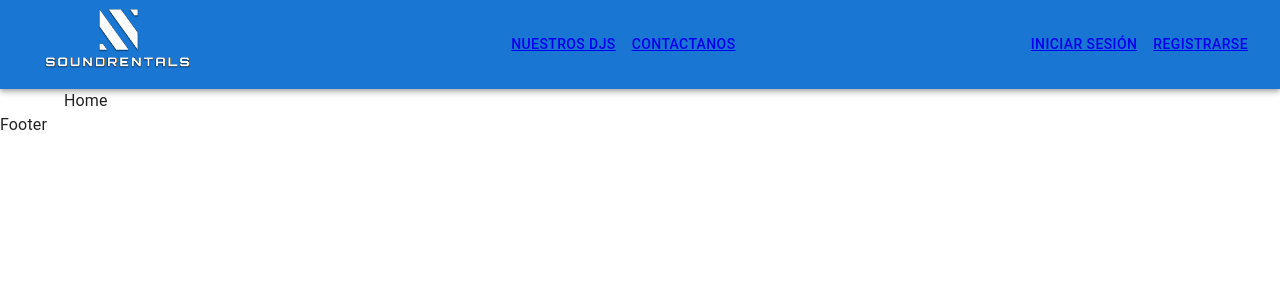
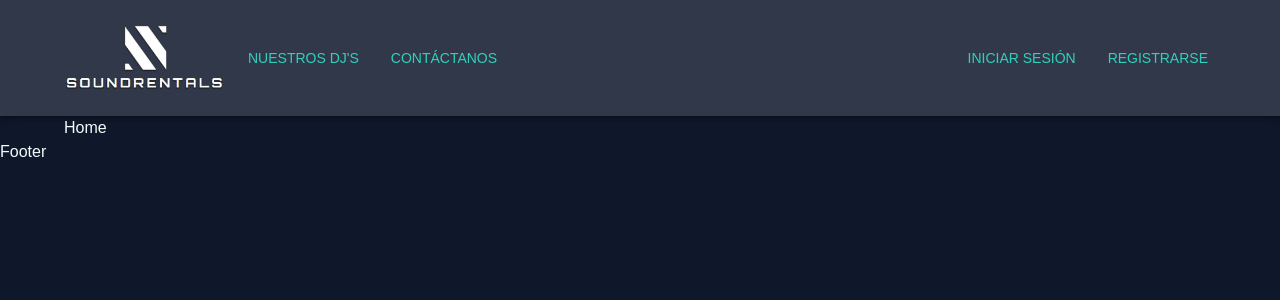
Before and after one commit to DOF1109/sound-rentals, a React (Vite) app in the folder frontend/: page / in a window 1280 px wide. Shown: the top 300 px of the page. Built offline with nearby package versions, Linux system fonts and the light colour scheme.

Commit message:
Se modifican estilos en el Header

```diff
--- a/frontend/src/components/layout/Header.jsx
+++ b/frontend/src/components/layout/Header.jsx
@@ -2,13 +2,11 @@ import AppBar from "@mui/material/AppBar";
 import Box from "@mui/material/Box";
 import Toolbar from "@mui/material/Toolbar";
 import IconButton from "@mui/material/IconButton";
-import Typography from "@mui/material/Typography";
 import Menu from "@mui/material/Menu";
 import MenuIcon from "@mui/icons-material/Menu";
 import Container from "@mui/material/Container";
 import Button from "@mui/material/Button";
 import MenuItem from "@mui/material/MenuItem";
-import AdbIcon from "@mui/icons-material/Adb";
 import { useState } from "react";
 import { Link } from "react-router-dom";
 import Logo from "../../assets/images/SoundRentals-logo.webp";
@@ -25,8 +23,8 @@ const Header = () => {
   };
 
   return (
-    <AppBar position="static">
-      <Container maxWidth="xl">
+    <AppBar position="static" sx={{ py: 3 }}>
+      <Container>
         <Toolbar disableGutters>
           {/* Mobile menu */}
           <Box sx={{ flexGrow: 1, display: { xs: "flex", md: "none" } }}>
@@ -73,36 +71,43 @@ const Header = () => {
             </Menu>
           </Box>
 
-          <Box flexGrow={1} component={Link} to="/">
+          <Box flexGrow={1} display="flex" alignItems="center">
+            <Box component={Link} to="/" display="flex">
               <Box
                 component="img"
                 src={Logo}
                 alt="SountRentals"
-              sx={{ maxWidth: { xs: "160px", md: "200px" } }}
+                sx={{ maxWidth: { xs: "130px", md: "160px" } }}
               />
             </Box>
 
-          <Box sx={{ flexGrow: 1, display: { xs: "none", md: "flex" } }}>
+            <Box sx={{ display: { xs: "none", md: "flex" } }}>
               <Button
                 onClick={handleCloseNavMenu}
-              sx={{ my: 2, color: "white", display: "block" }}
+                sx={{ mx: 2, display: "block" }}
               >
-              <Link to="/djs">Nuestros DJs</Link>
+                <Link className="clear-link" to="/djs">
+                  NUESTROS DJ'S
+                </Link>
               </Button>
-            <Button
-              onClick={handleCloseNavMenu}
-              sx={{ my: 2, color: "white", display: "block" }}
-            >
-              <Link to="/contact">Contactanos</Link>
+              <Button onClick={handleCloseNavMenu} sx={{ display: "block" }}>
+                <Link className="clear-link" to="/contact">
+                  CONTÁCTANOS
+                </Link>
               </Button>
+            </Box>
           </Box>
 
           <Box sx={{ flexGrow: 0, display: { xs: "none", md: "flex" } }}>
-            <Button color="success">
-              <Link to="/signin">Iniciar sesión</Link>
+            <Button sx={{ mx: 2 }}>
+              <Link className="clear-link" to="/signin">
+                INICIAR SESIÓN
+              </Link>
             </Button>
-            <Button color="success">
-              <Link to="/signup">Registrarse</Link>
+            <Button>
+              <Link className="clear-link" to="/signup">
+                REGISTRARSE
+              </Link>
             </Button>
           </Box>
         </Toolbar>
--- a/frontend/src/main.jsx
+++ b/frontend/src/main.jsx
@@ -1,6 +1,6 @@
 import React from "react";
 import ReactDOM from "react-dom/client";
 import App from "./App.jsx";
-import "./index.css";
+import "./styles/index.css";
 
 ReactDOM.createRoot(document.getElementById("root")).render(<App />);
--- /dev/null
+++ b/frontend/src/styles/index.css
@@ -0,0 +1,8 @@
+body {
+  min-height: 100vh;
+}
+
+.clear-link {
+    color: inherit;
+    text-decoration: none;
+  }
--- /dev/null
+++ b/frontend/src/styles/themeConfig.js
@@ -0,0 +1,25 @@
+import { createTheme } from "@mui/material/styles";
+
+const darkTheme = createTheme({
+  palette: {
+    mode: "dark",
+    primary: {
+      main: "#31d0be", // rgb(49,208,190)
+    },
+    secondary: {
+      main: "#327ed1",
+    },
+    background: {
+      default: "#0f172a",
+      paper: "#1d2537",
+    },
+    text: {
+      primary: "#f0fdfa",
+    },
+  },
+  typography: {
+    fontFamily: "Ubuntu, sans-serif",
+  },
+});
+
+export default darkTheme;
```
Also changed, not shown: frontend/src/App.jsx (+4 -3 lines), frontend/src/assets/images/SoundRentals-logo.png (added), frontend/src/assets/images/SoundRentals-logo.webp, frontend/src/index.css (deleted). Lines whose indentation alone changed are shown as unchanged.
